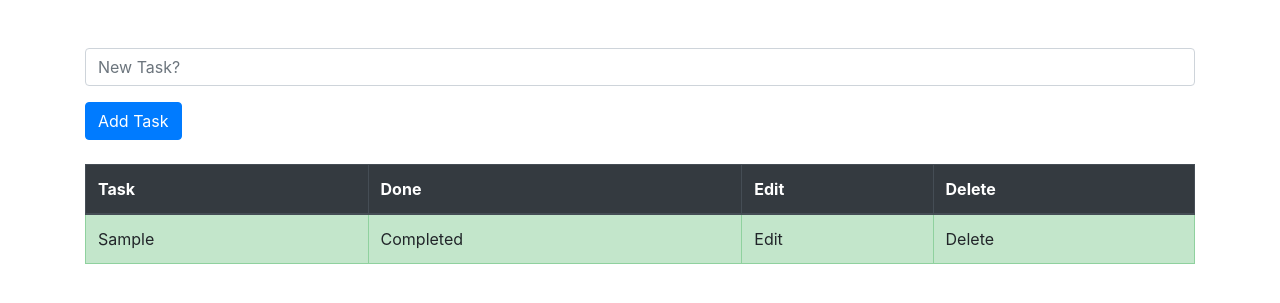
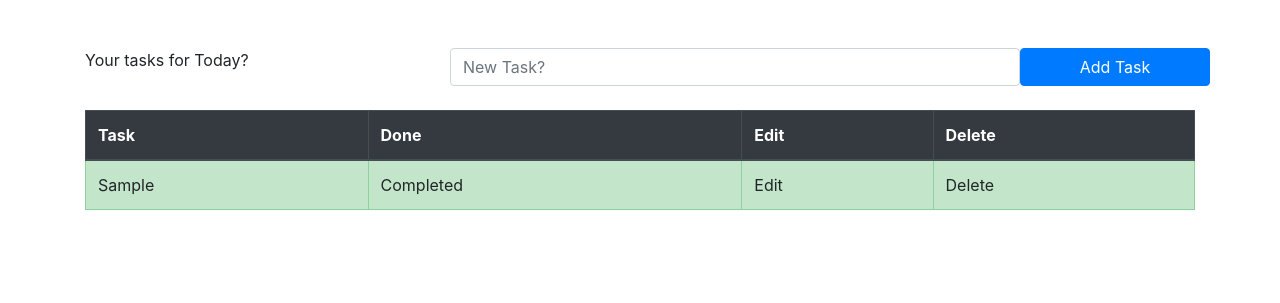
Before and after one commit to kiiimiiia/SimpleDjangoProject, a Django app: page /todolist/ in a window 1280 px wide. Shown: the part 56-359 px from the top of the page. Run offline with Django 3.2, Linux system fonts and the light colour scheme; tables that the repository leaves empty hold one stand-in row (values such as "Sample post"); some libraries are stand-ins or nearby versions.

Commit message:
End of 9th section

```diff
--- a/todolist_app/templates/todolist.html
+++ b/todolist_app/templates/todolist.html
@@ -18,13 +18,11 @@
                 {% endfor %}
             {% endif %}
             <br>
-            <form method="POST">
+            <form method="POST" class="row">
                 {% csrf_token %}
-              <div class="form-group">
-                <input type="text" class="form-control" name="task" placeholder="New Task?">
-              </div>
-
-              <button type="submit" class="btn btn-primary">Add Task</button>
+                <label class="col-lg-4">Your tasks for Today?</label>
+                <input type="text" class="form-control col-lg-6" name="task" placeholder="New Task?">
+                <button type="submit" class="btn btn-primary col-lg-2">Add Task</button>
             </form>
             <br>
             <table class="table table-bordered">
```
